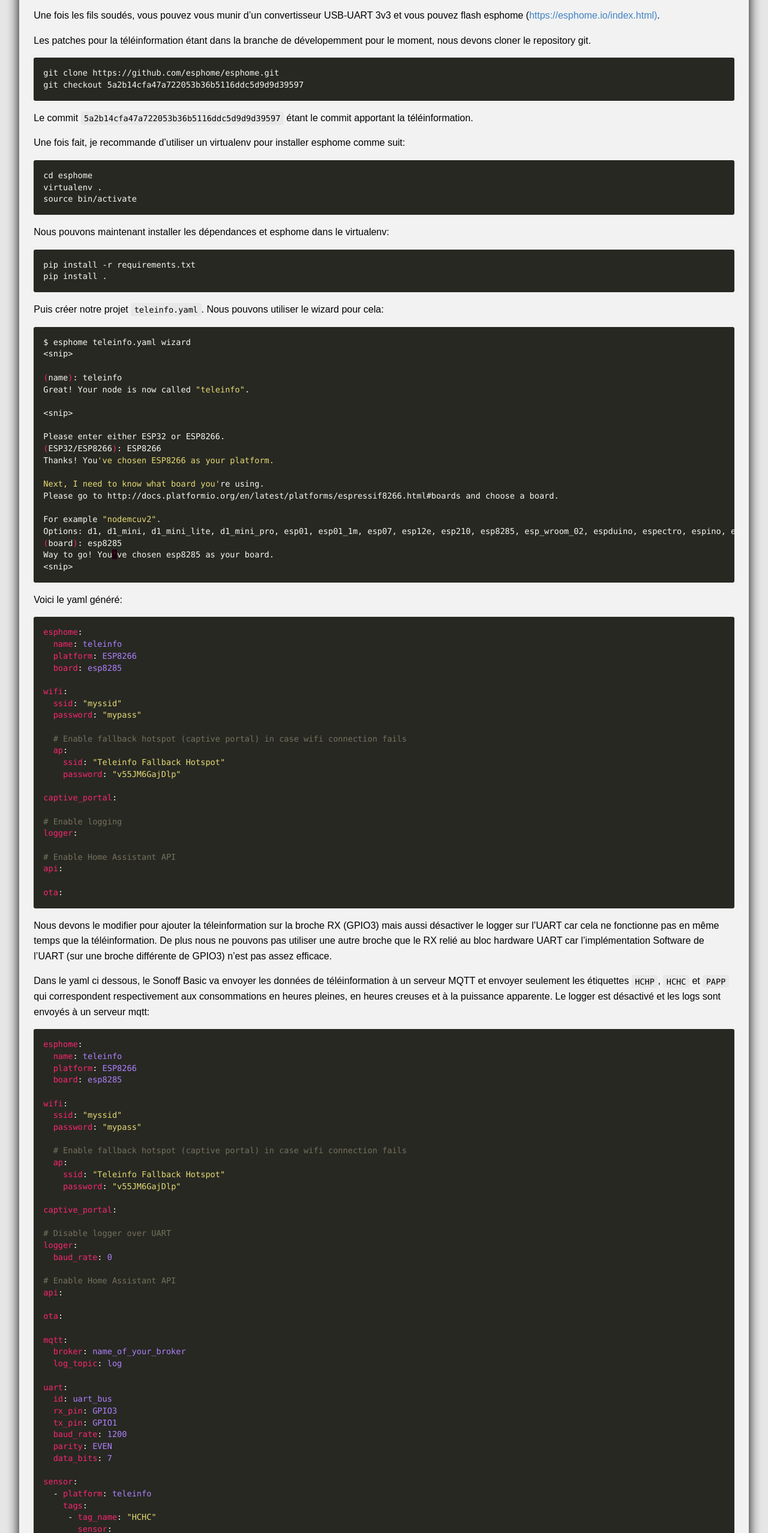
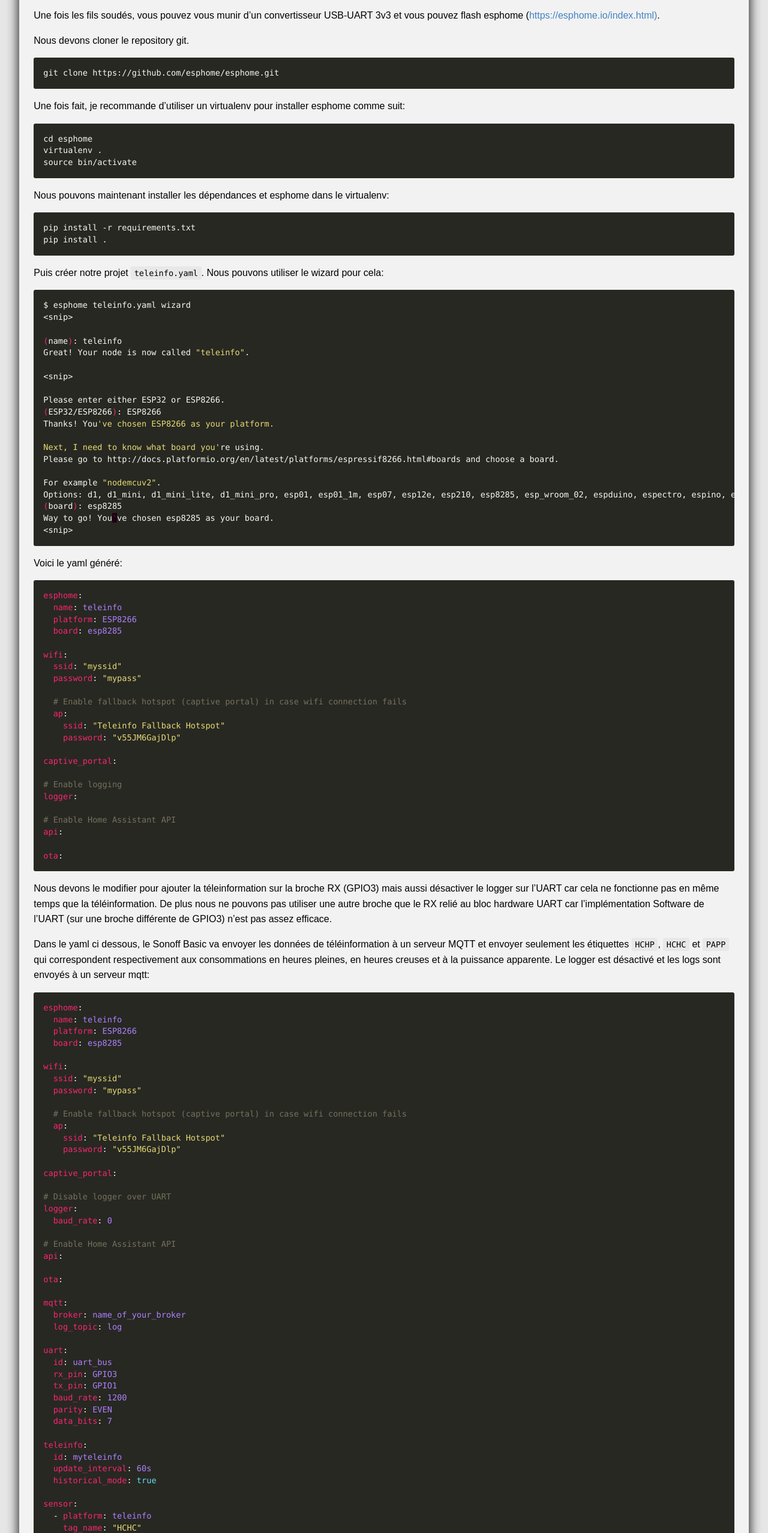
Before and after one commit to 0hax/0hax.github.io, a plain HTML site: page post/teleinformation/index.html in a window 1280 px wide. Shown: the part 972-3527 px from the top of the page at 60% size. Drawn offline with Linux system fonts and the light colour scheme.

Commit message:
teleinfo: update the post following latest esphome changes.
Signed-off-by: 0hax <0hax@protonmail.com>

```diff
--- a/post/teleinformation/index.html
+++ b/post/teleinformation/index.html
@@ -73,11 +73,9 @@
 Il existe pleins de tutoriels pour le faire donc je ne vais pas m&rsquo;y attarder.<br>
 Par exemple: <a href="https://github.com/xoseperez/espurna/wiki/Hardware-Itead-Sonoff-Basic">https://github.com/xoseperez/espurna/wiki/Hardware-Itead-Sonoff-Basic</a></p>
 <p>Une fois les fils soudés, vous pouvez vous munir d&rsquo;un convertisseur USB-UART 3v3 et vous pouvez flash esphome (<a href="https://esphome.io/index.html)">https://esphome.io/index.html)</a>.</p>
-<p>Les patches pour la téléinformation étant dans la branche de dévelopemment pour le moment, nous devons cloner le repository git.</p>
+<p>Nous devons cloner le repository git.</p>
 <div class="highlight"><pre style="color:#f8f8f2;background-color:#272822;-moz-tab-size:4;-o-tab-size:4;tab-size:4"><code class="language-bash" data-lang="bash">git clone https://github.com/esphome/esphome.git
-git checkout 5a2b14cfa47a722053b36b5116ddc5d9d9d39597
-</code></pre></div><p>Le commit <code>5a2b14cfa47a722053b36b5116ddc5d9d9d39597</code> étant le commit apportant la téléinformation.</p>
-<p>Une fois fait, je recommande d&rsquo;utiliser un virtualenv pour installer esphome comme suit:</p>
+</code></pre></div><p>Une fois fait, je recommande d&rsquo;utiliser un virtualenv pour installer esphome comme suit:</p>
 <div class="highlight"><pre style="color:#f8f8f2;background-color:#272822;-moz-tab-size:4;-o-tab-size:4;tab-size:4"><code class="language-bash" data-lang="bash">cd esphome
 virtualenv .
 source bin/activate
@@ -171,26 +169,30 @@
   <span style="color:#f92672">parity</span>: <span style="color:#ae81ff">EVEN</span>
   <span style="color:#f92672">data_bits</span>: <span style="color:#ae81ff">7</span>
 
+<span style="color:#f92672">teleinfo</span>:
+  <span style="color:#f92672">id</span>: <span style="color:#ae81ff">myteleinfo</span>
+  <span style="color:#f92672">update_interval</span>: <span style="color:#ae81ff">60s</span>
+  <span style="color:#f92672">historical_mode</span>: <span style="color:#66d9ef">true</span>
+
 <span style="color:#f92672">sensor</span>:
   - <span style="color:#f92672">platform</span>: <span style="color:#ae81ff">teleinfo</span>
-    <span style="color:#f92672">tags</span>:
-     - <span style="color:#f92672">tag_name</span>: <span style="color:#e6db74">&#34;HCHC&#34;</span>
-       <span style="color:#f92672">sensor</span>:
+    <span style="color:#f92672">tag_name</span>: <span style="color:#e6db74">&#34;HCHC&#34;</span>
     <span style="color:#f92672">name</span>: <span style="color:#e6db74">&#34;hchc&#34;</span>
     <span style="color:#f92672">unit_of_measurement</span>: <span style="color:#e6db74">&#34;Wh&#34;</span>
     <span style="color:#f92672">icon</span>: <span style="color:#ae81ff">mdi:flash</span>
-     - <span style="color:#f92672">tag_name</span>: <span style="color:#e6db74">&#34;HCHP&#34;</span>
-       <span style="color:#f92672">sensor</span>:
+    <span style="color:#f92672">teleinfo_id</span>: <span style="color:#ae81ff">myteleinfo</span>
+  - <span style="color:#f92672">platform</span>: <span style="color:#ae81ff">teleinfo</span>
+    <span style="color:#f92672">tag_name</span>: <span style="color:#e6db74">&#34;HCHP&#34;</span>
     <span style="color:#f92672">name</span>: <span style="color:#e6db74">&#34;hchp&#34;</span>
     <span style="color:#f92672">unit_of_measurement</span>: <span style="color:#e6db74">&#34;Wh&#34;</span>
     <span style="color:#f92672">icon</span>: <span style="color:#ae81ff">mdi:flash</span>
-     - <span style="color:#f92672">tag_name</span>: <span style="color:#e6db74">&#34;PAPP&#34;</span>
-       <span style="color:#f92672">sensor</span>:
+    <span style="color:#f92672">teleinfo_id</span>: <span style="color:#ae81ff">myteleinfo</span>
+  - <span style="color:#f92672">platform</span>: <span style="color:#ae81ff">teleinfo</span>
+    <span style="color:#f92672">tag_name</span>: <span style="color:#e6db74">&#34;PAPP&#34;</span>
     <span style="color:#f92672">name</span>: <span style="color:#e6db74">&#34;papp&#34;</span>
     <span style="color:#f92672">unit_of_measurement</span>: <span style="color:#e6db74">&#34;VA&#34;</span>
     <span style="color:#f92672">icon</span>: <span style="color:#ae81ff">mdi:flash</span>
-    <span style="color:#f92672">update_interval</span>: <span style="color:#ae81ff">60s</span>
-    <span style="color:#f92672">historical_mode</span>: <span style="color:#66d9ef">true</span>
+    <span style="color:#f92672">teleinfo_id</span>: <span style="color:#ae81ff">myteleinfo</span>
 </code></pre></div><p>Pour un détail de toutes les étiquettes possibles, je vous conseil de regarder la documentation de la téléinformation:
 <a href="https://www.enedis.fr/sites/default/files/Enedis-NOI-CPT_54E.pdf">https://www.enedis.fr/sites/default/files/Enedis-NOI-CPT_54E.pdf</a></p>
 <p>Il y aussi l&rsquo;option <code>historical_mode</code> qui permet de préciser si le compteur EDF est en mode historique ou standard. Vous pouvez trouver la configuration de votre Linky directement via le menu sur le linky.</p>
@@ -198,7 +200,7 @@
 <div class="highlight"><pre style="color:#f8f8f2;background-color:#272822;-moz-tab-size:4;-o-tab-size:4;tab-size:4"><code class="language-bash" data-lang="bash">esphome teleinfo.yaml run
 </code></pre></div><p>Votre Sonoff maintenant flashé, il faut créer un petit circuit permettant de démoduler le signal de téléinformation et le relié à la pin RX du Sonoff.
 Pour cela, nous allons utiliser un optocoupleur SFH620A et une résistance de 1k que nous allons soudé sur une plaque.
-Il y a plusieurs montage possible mais c&rsquo;est le montage que j&rsquo;utilise depuis quelques mois et je n&rsquo;ai eu aucun problèmes de stabilité.<br>
+Il y a plusieurs montage possible mais c&rsquo;est le montage que j&rsquo;utilise depuis quelques années et je n&rsquo;ai eu aucun problèmes de stabilité.<br>
 Voici un schéma du montage:<br>
 <img src="/schema.jpg" alt="alt text"></p>
 <p>Voici une photo du circuit avec le sfh620a relié au linky et au sonoff:</p>
```
Also changed, not shown: index.html (+1 -1 lines). Lines whose indentation alone changed are shown as unchanged.
